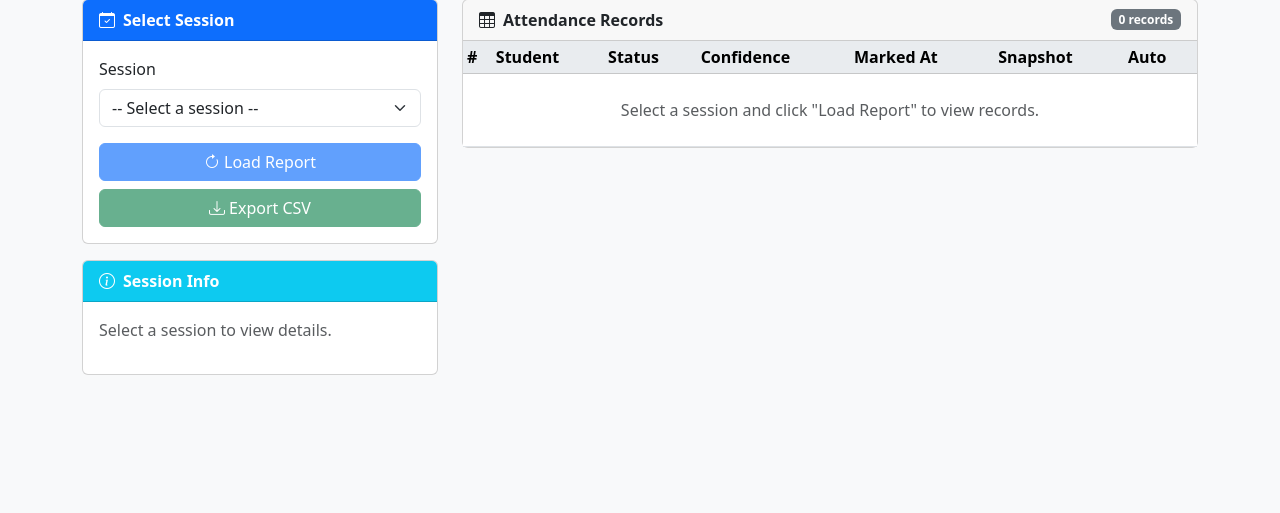
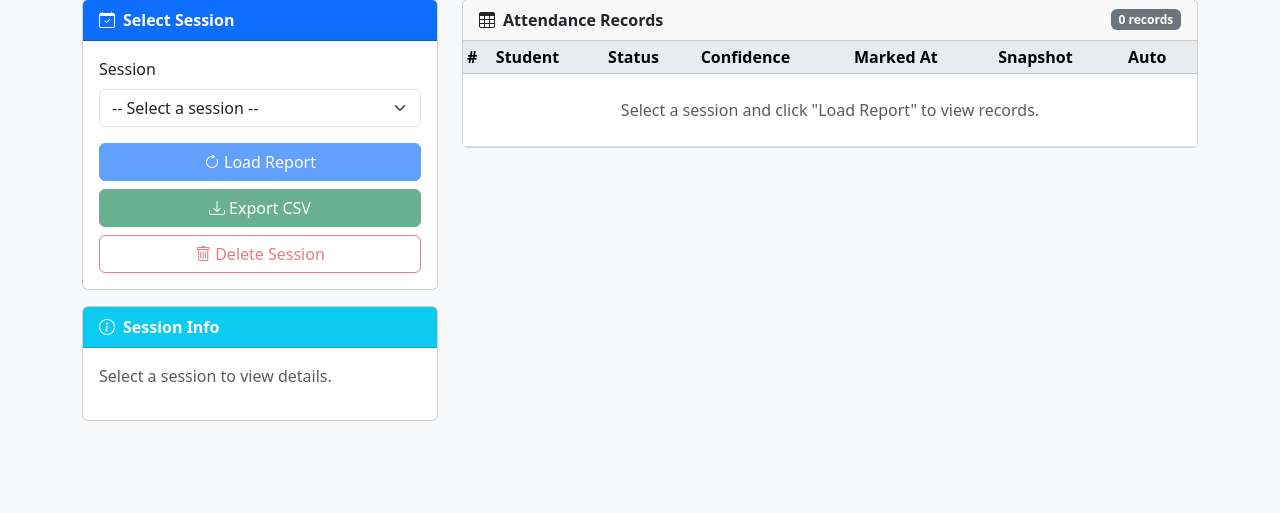
Before and after one commit to PragatheeshP/Facial_recognition_Attendance_System-with-SCRFD-MobileFaceNet-MiniFASNet, a Flask app: page /reports in a window 1280 px wide. Shown: the part 169-682 px from the top of the page. Run offline with Flask 3, Linux system fonts and the light colour scheme; some libraries are stand-ins or nearby versions.

Commit message:
Add delete functionality for students and sessions

```diff
--- a/app.py
+++ b/app.py
@@ -196,10 +196,14 @@ def enroll_student():
 
 @app.route('/api/student/<int:student_id>', methods=['DELETE'])
 def delete_student(student_id):
-    """Delete a student (optional feature)."""
-    # Note: This would need to be added to AttendanceService
-    # For now, return not implemented
-    return jsonify({"success": False, "error": "Delete not implemented in this version."}), 501
+    """Delete a student, their attendance history, and their face embedding."""
+    try:
+        msg = service.delete_student(student_id)
+        return jsonify({"success": True, "message": msg})
+    except ValueError as e:
+        return jsonify({"success": False, "error": str(e)}), 404
+    except Exception as e:
+        return jsonify({"success": False, "error": str(e)}), 500
 
 
 # ---------------------------------------------------------------------------
@@ -255,6 +259,23 @@ def get_session(session_id):
     if session_data:
         return jsonify(session_data)
     return jsonify({"error": "Session not found"}), 404
+
+
+@app.route('/api/session/<int:session_id>', methods=['DELETE'])
+def delete_session(session_id):
+    """Delete a session and all of its attendance records."""
+    try:
+        # Cancel any pending periodic-check timer for this session first
+        if session_id in active_timers:
+            active_timers[session_id].cancel()
+            del active_timers[session_id]
+
+        msg = service.delete_session(session_id)
+        return jsonify({"success": True, "message": msg})
+    except ValueError as e:
+        return jsonify({"success": False, "error": str(e)}), 404
+    except Exception as e:
+        return jsonify({"success": False, "error": str(e)}), 500
 
 
 # ---------------------------------------------------------------------------
--- a/src/attendance_service.py
+++ b/src/attendance_service.py
@@ -68,6 +68,37 @@ class AttendanceService:
         finally:
             db.close()
 
+    def delete_student(self, student_id: int) -> str:
+        """
+        Permanently deletes a student: removes the enrollment row, every
+        attendance record tied to them (across all past sessions), and
+        their face embedding from the FAISS index so they can no longer
+        be matched during recognition.
+        """
+        db = get_db()
+        try:
+            student = db.get(Student, student_id)
+            if student is None:
+                raise ValueError(f"Student #{student_id} not found.")
+            name, code = student.name, student.student_code
+
+            deleted_records = (
+                db.query(AttendanceRecord)
+                .filter(AttendanceRecord.student_id == student_id)
+                .delete(synchronize_session=False)
+            )
+            db.delete(student)
+            db.commit()
+        finally:
+            db.close()
+
+        # Remove the face embedding outside the DB transaction — if this
+        # were to fail, the student is still gone from the roster, which is
+        # the more important guarantee.
+        self.vector_store.remove(student_id)
+
+        return f"Deleted {name} ({code}) and {deleted_records} attendance record(s)."
+
     # ---------- Sessions ----------
 
     def start_session(self, classroom_id: str, subject: str, faculty: str) -> int:
@@ -89,6 +120,30 @@ class AttendanceService:
                 session.status = "COMPLETED"
                 session.ended_at = datetime.now(timezone.utc)
                 db.commit()
+        finally:
+            db.close()
+
+    def delete_session(self, session_id: int) -> str:
+        """
+        Permanently deletes a session and every attendance record tied to
+        it. Does not touch student enrollment data.
+        """
+        db = get_db()
+        try:
+            session_obj = db.get(ClassSession, session_id)
+            if session_obj is None:
+                raise ValueError(f"Session #{session_id} not found.")
+            label = f"#{session_id} ({session_obj.subject or 'Untitled'})"
+
+            deleted_records = (
+                db.query(AttendanceRecord)
+                .filter(AttendanceRecord.session_id == session_id)
+                .delete(synchronize_session=False)
+            )
+            db.delete(session_obj)
+            db.commit()
+
+            return f"Deleted session {label} and {deleted_records} attendance record(s)."
         finally:
             db.close()
 
--- a/src/vector_store.py
+++ b/src/vector_store.py
@@ -32,6 +32,12 @@ class VectorStore:
         self._index.add_with_ids(embedding.reshape(1, -1), ids)
         self._save()
 
+    def remove(self, student_id: int):
+        """Removes a student's reference embedding from the index, if present."""
+        ids = np.array([student_id], dtype="int64")
+        self._index.remove_ids(ids)
+        self._save()
+
     def search(self, embedding: np.ndarray, top_k: int = 1) -> List[Tuple[int, float]]:
         """Returns [(student_id, cosine_similarity), ...] sorted best-first."""
         if self._index.ntotal == 0:
--- a/templates/reports.html
+++ b/templates/reports.html
@@ -32,8 +32,11 @@
                 <button class="btn btn-primary w-100 mb-2" id="btn-load" disabled>
                     <i class="bi bi-arrow-clockwise me-1"></i>Load Report
                 </button>
-                <button class="btn btn-success w-100" id="btn-export" disabled>
+                <button class="btn btn-success w-100 mb-2" id="btn-export" disabled>
                     <i class="bi bi-download me-1"></i>Export CSV
+                </button>
+                <button class="btn btn-outline-danger w-100" id="btn-delete-session" disabled>
+                    <i class="bi bi-trash me-1"></i>Delete Session
                 </button>
             </div>
         </div>
@@ -88,6 +91,7 @@
 const sessionSelect = document.getElementById('session-select');
 const btnLoad = document.getElementById('btn-load');
 const btnExport = document.getElementById('btn-export');
+const btnDeleteSession = document.getElementById('btn-delete-session');
 const sessionInfo = document.getElementById('session-info');
 const recordsBody = document.getElementById('records-body');
 const recordCount = document.getElementById('record-count');
@@ -99,6 +103,7 @@ sessionSelect.addEventListener('change', () => {
     const hasSelection = sessionSelect.value !== '';
     btnLoad.disabled = !hasSelection;
     btnExport.disabled = !hasSelection;
+    btnDeleteSession.disabled = !hasSelection;
 
     if (hasSelection) {
         const session = sessionsData.find(s => s.id == sessionSelect.value);
@@ -181,5 +186,54 @@ btnExport.addEventListener('click', () => {
     if (!sessionId) return;
     window.location.href = `/api/session/${sessionId}/export`;
 });
+
+btnDeleteSession.addEventListener('click', async () => {
+    const sessionId = sessionSelect.value;
+    if (!sessionId) return;
+
+    const sessionMeta = sessionsData.find(s => s.id == sessionId);
+    const label = sessionMeta ? `#${sessionMeta.id} (${sessionMeta.subject || 'Untitled'})` : `#${sessionId}`;
+
+    if (!confirm(`Delete session ${label}? This permanently removes the session and all of its attendance records. This cannot be undone.`)) {
+        return;
+    }
+
+    btnDeleteSession.disabled = true;
+    btnDeleteSession.innerHTML = '<i class="bi bi-hourglass-split me-1"></i>Deleting...';
+
+    try {
+        const response = await fetch(`/api/session/${sessionId}`, { method: 'DELETE' });
+        const result = await response.json();
+
+        if (result.success) {
+            // Remove from the dropdown and cached session data
+            const option = sessionSelect.querySelector(`option[value="${sessionId}"]`);
+            if (option) option.remove();
+            const idx = sessionsData.findIndex(s => s.id == sessionId);
+            if (idx !== -1) sessionsData.splice(idx, 1);
+
+            // Reset the right-hand panels
+            sessionSelect.value = '';
+            btnLoad.disabled = true;
+            btnExport.disabled = true;
+            sessionInfo.innerHTML = '<p class="text-muted">Select a session to view details.</p>';
+            recordsBody.innerHTML = `
+                <tr>
+                    <td colspan="7" class="text-center text-muted py-4">
+                        Select a session and click "Load Report" to view records.
+                    </td>
+                </tr>
+            `;
+            recordCount.textContent = '0 records';
+        } else {
+            alert(result.error || 'Failed to delete session.');
+        }
+    } catch (err) {
+        alert('Network error: ' + err.message);
+    } finally {
+        btnDeleteSession.disabled = sessionSelect.value === '';
+        btnDeleteSession.innerHTML = '<i class="bi bi-trash me-1"></i>Delete Session';
+    }
+});
 </script>
 {% endblock %}
```
Also changed, not shown: templates/enroll.html (+54 -5 lines).
